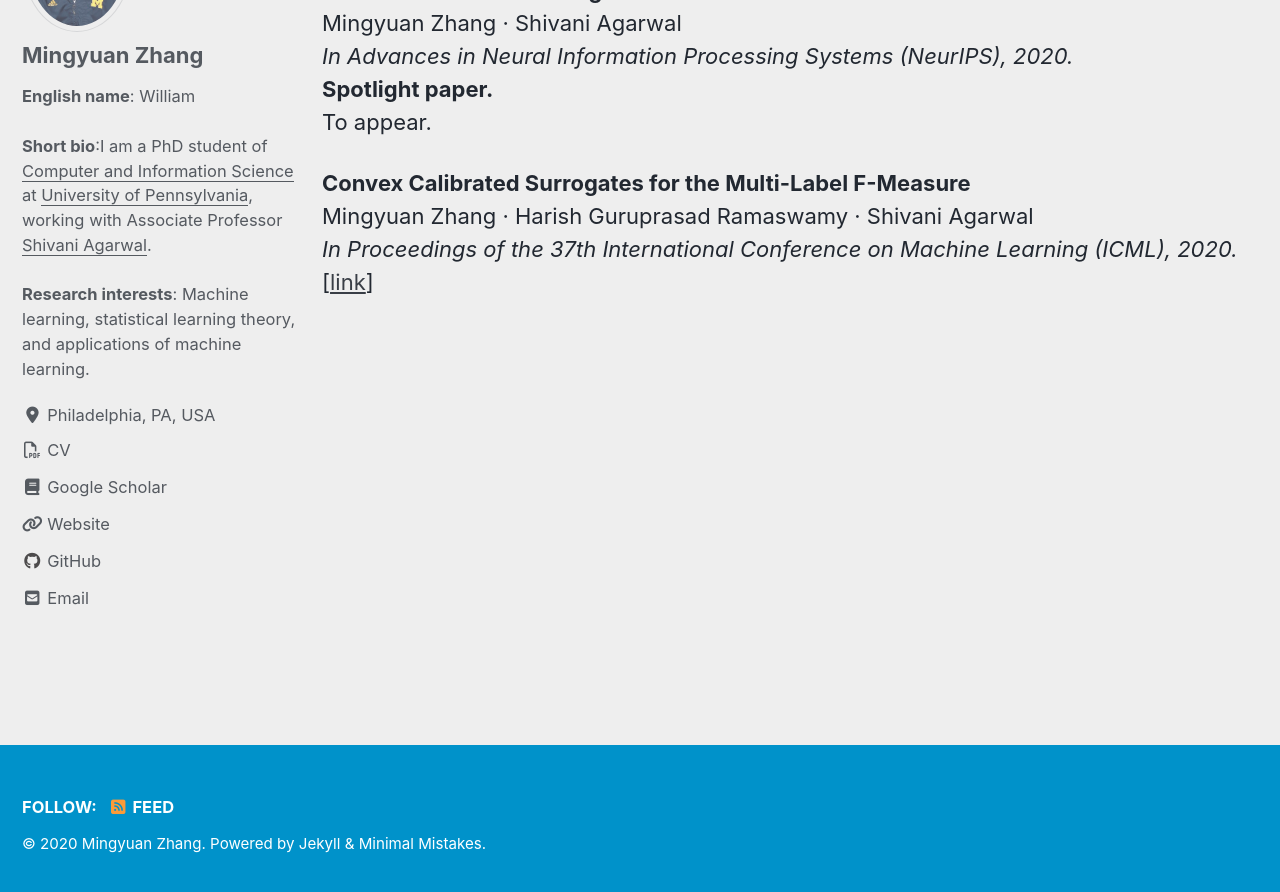
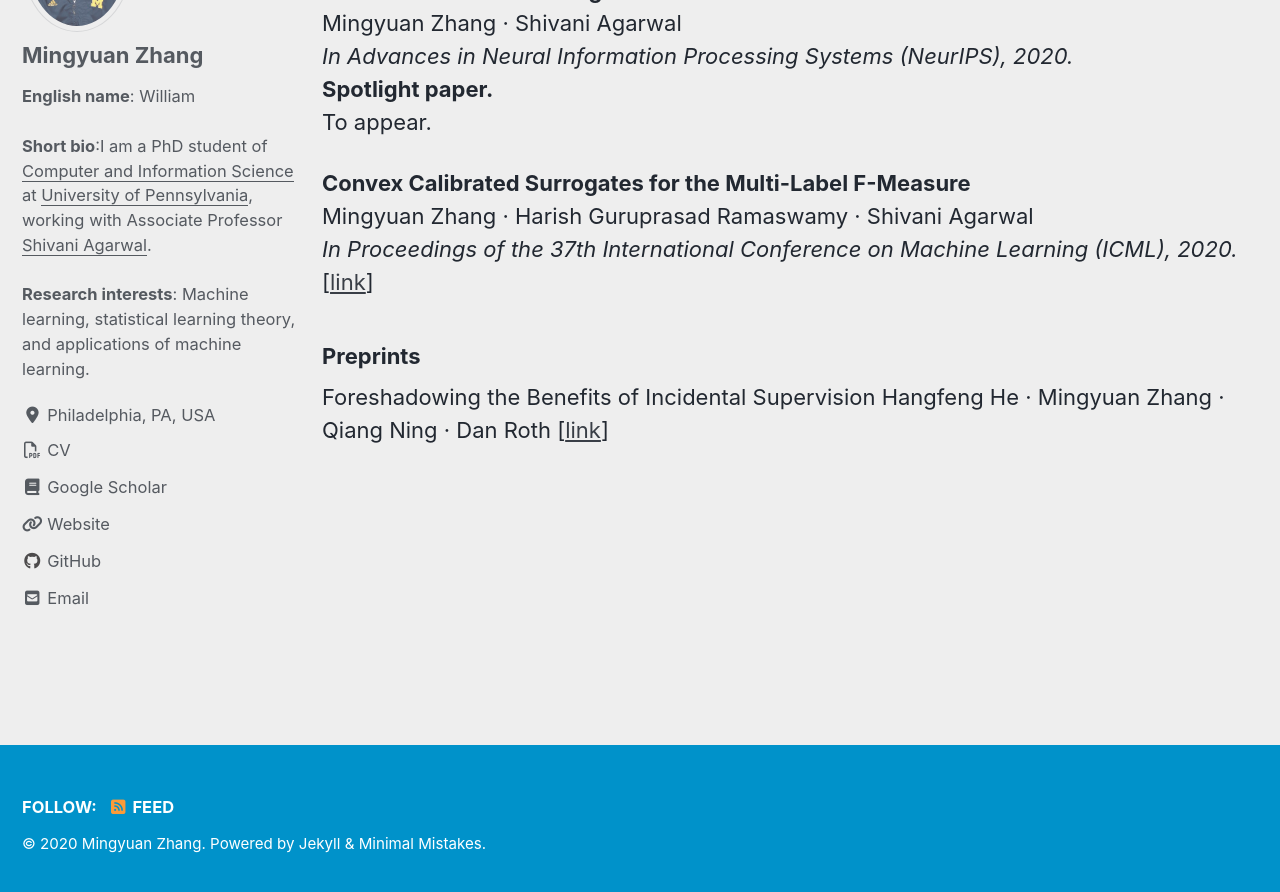
Before and after one commit to moshimowang/moshimowang.github.io, a Jekyll site: the page built from _pages/publications.md, in a window 1280 px wide and 900 px high, scrolled down 222 px. Shown: the top 892 px of the window. Built offline with Jekyll 4.4.1, drawn with Linux system fonts in a browser that asks for light colours; cached includes are drawn as plain includes; nearby versions of some CDN libraries.

Commit message:
added pabi preprints

```diff
--- a/_pages/publications.md
+++ b/_pages/publications.md
@@ -16,3 +16,9 @@ To appear.
 Mingyuan Zhang · Harish Guruprasad Ramaswamy · Shivani Agarwal<br>
 <em>In Proceedings of the 37th International Conference on Machine Learning (ICML), 2020.</em><br>
 [[link](https://proceedings.icml.cc/book/3712.pdf)]<br>
+
+### Preprints
+
+Foreshadowing the Benefits of Incidental Supervision
+Hangfeng He · Mingyuan Zhang · Qiang Ning · Dan Roth
+[[link](https://arxiv.org/abs/2006.05500)]
```
